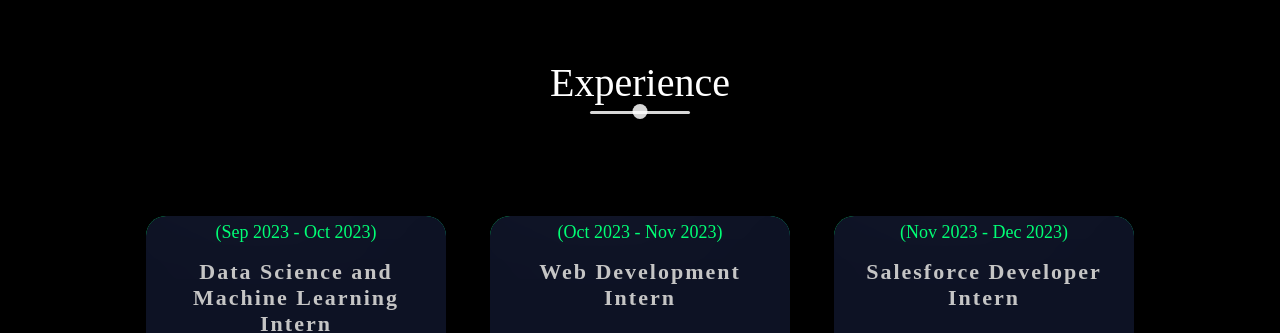
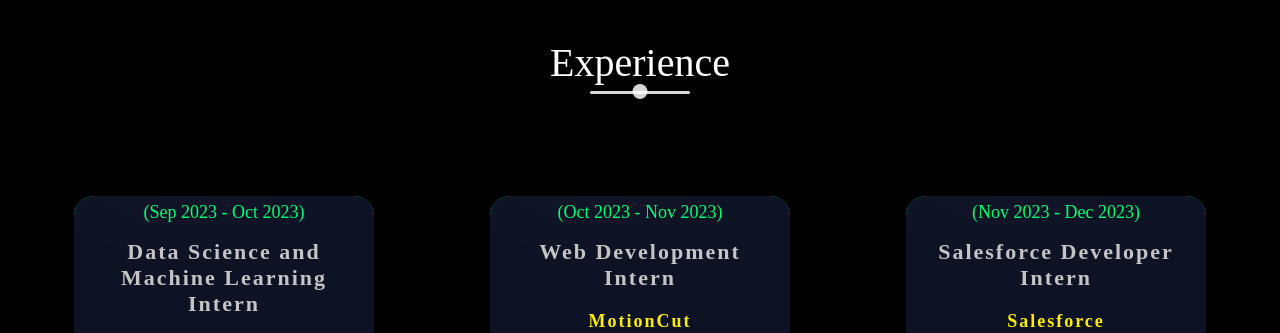
Before and after one commit to vinayak-v-nayak/portfolio, a plain HTML site: page vvn.html in a window 1280 px wide. Shown: the part 2204-2537 px from the top of the page. Drawn offline with nearby package versions, Linux system fonts and the light colour scheme; a web font is replaced by a local one.

Commit message:
exp chanes

```diff
--- a/vvn.html
+++ b/vvn.html
@@ -137,7 +137,7 @@
         </div>
     </section>
 <!-- experience -->
-     <section class="exp" style="padding: 80px; margin-top: 150px;" id="exp">
+     <section class="exp" style="margin-top: 150px;" id="exp">
         <div class="container">
             <div class="section-heading text-center my-5">
                 <h1>Experience</h1>
```
